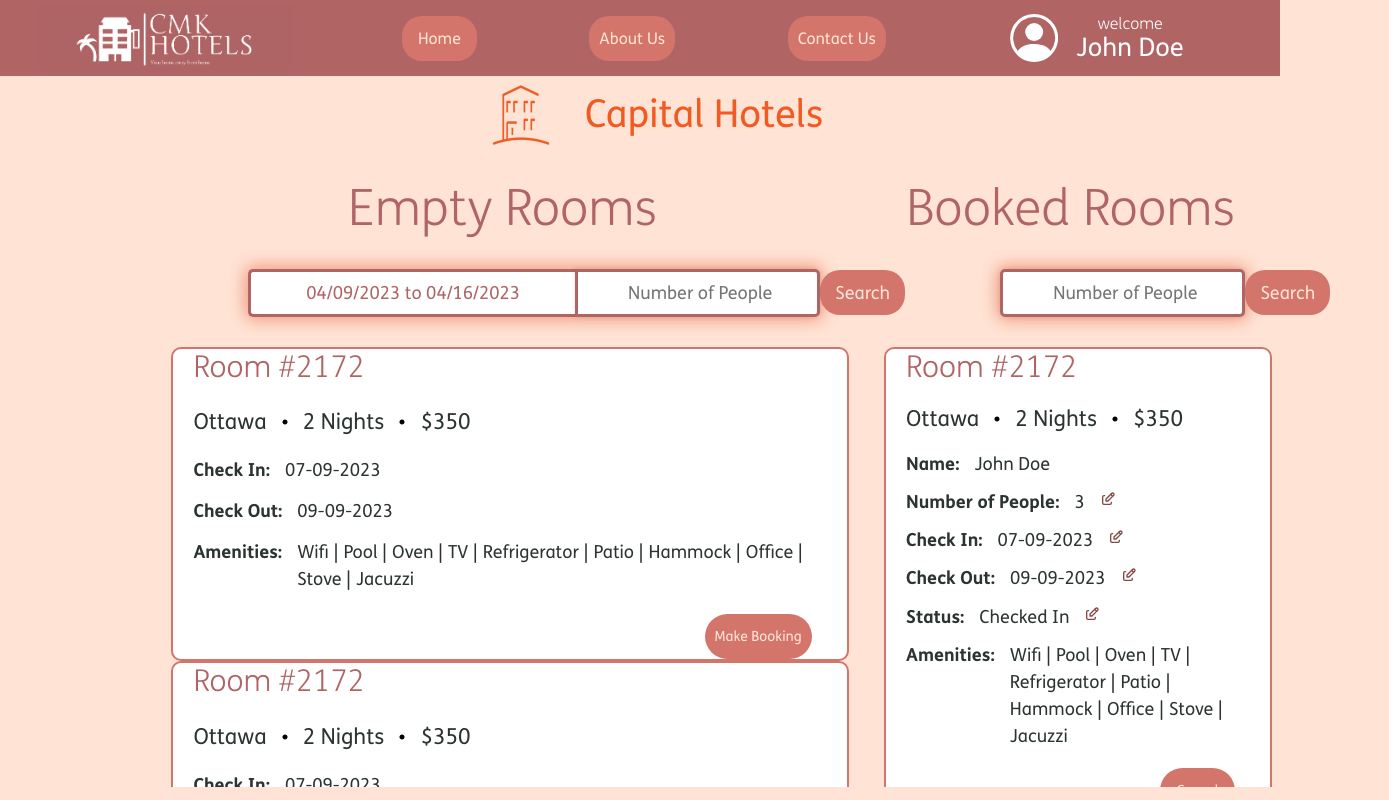
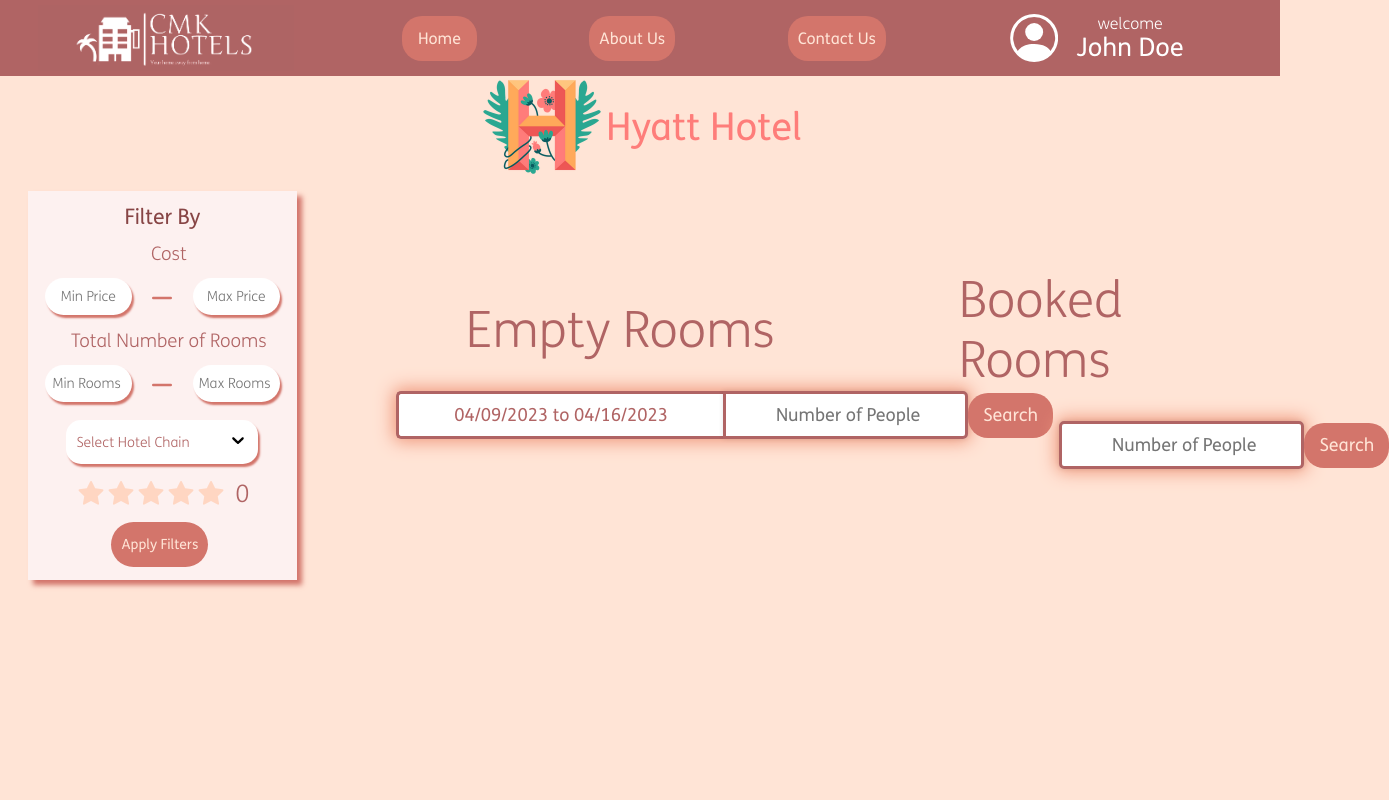
Before and after one commit to Mohamad-Kassas/CMK-Hotels, a Next.js app: page / in a window 1280 px wide. Shown: the whole page, 1389 px wide, since content can reach past the window. Built offline with nearby package versions, Linux system fonts and the light colour scheme.

Commit message:
Started Employee Page

```diff
--- a/src/pages/Components/Employee Page/EmployeePage.jsx
+++ b/src/pages/Components/Employee Page/EmployeePage.jsx
@@ -8,62 +8,84 @@
 import Booking from "../Bookings/Booking";
 
 function EmployeePage(props) {
-  const [name, setName] = useState(props.name);
-  const [hotelChain, setHotelChain] = useState(props.hotelChain);
+  const [employeeName, setEmployeeName] = useState(props.employeeName);
+  const [employeeHotelChain, setEmployeeHotelChain] = useState(
+    props.employeeHotelChain
+  );
+
   const [noInput, setNoInput] = useState(false);
-  const [emptyRoomSearch, setEmptyRoomSearch] = useState(true);
+  const [emptyRoomSearch, setEmptyRoomSearch] = useState(false);
   const [occupiedRoomSearch, setOccupiedRoomSearch] = useState(false);
 
+  const [emptyRoomNumberOfPeople, setEmptyRoomNumberOfPeople] = useState(0);
+  const [occupiedRoomNumber, setOccupiedRoomNumber] = useState(0);
+
+  const [emptyRoomDateRange, setEmptyRoomDateRange] = useState("00/00/0000");
+  const [minPrice, setMinPrice] = useState(0);
+  const [maxPrice, setMaxPrice] = useState(1000000);
+  const [minRooms, setMinRooms] = useState(0);
+  const [maxRooms, setMaxRooms] = useState(1000000);
+  const [rating, setRating] = useState(0);
+  const [hotelChains, setHotelChains] = useState([
+    "Paradise Hotels",
+    "Hyatt Hotel",
+    "Elite Hotels",
+    "Hotel Grandeur",
+    "Capital Hotels",
+  ]);
+
   const emptyRoomSearchClick = () => {
-    // if (numberOfPeople() != 0) {
-    //   setEmptyRoomSearch(true);
-    //   setOccupiedRoomSearch(false);
-    //   setNoInput(false);
-    // } else {
-    //   setNoInput(true);
-    // }
+    if (emptyRoomNumberOfPeople > 0) {
+      setEmptyRoomSearch(true);
+      setOccupiedRoomSearch(false);
+      setNoInput(false);
+    } else {
+      setNoInput(true);
+    }
   };
 
   const occupiedRoomSearchClick = () => {
-    // Should be room number not number of poeple
-    // if (numberOfPeople() != 0) {
-    //   setEmptyRoomSearch(false);
-    //   setOccupiedRoomSearch(true);
-    //   setNoInput(false);
-    // } else {
-    //   setNoInput(true);
-    // }
+    if (occupiedRoomNumber > 0) {
+      setEmptyRoomSearch(false);
+      setOccupiedRoomSearch(true);
+      setNoInput(false);
+    } else {
+      setNoInput(true);
+    }
   };
 
   return (
     <>
       <NavigationBar
         loggedIn={true}
-        name={name}
+        name={employeeName}
         customer={false}
         employee={true}
       ></NavigationBar>
       <div className={styles.hotelNameContainer}>
-        <HotelChainLogo hotelChain={hotelChain} />
+        <HotelChainLogo hotelChain={employeeHotelChain} />
         <div
           className={
-            hotelChain == "Paradise Hotels"
+            employeeHotelChain == "Paradise Hotels"
               ? styles.hotelNameParadise
-              : hotelChain == "Hyatt Hotel"
+              : employeeHotelChain == "Hyatt Hotel"
               ? styles.hotelNameHyatt
-              : hotelChain == "Hotel Grandeur"
+              : employeeHotelChain == "Hotel Grandeur"
               ? styles.hotelNameGrandeur
-              : hotelChain == "Elite Hotels"
+              : employeeHotelChain == "Elite Hotels"
               ? styles.hotelNameElite
-              : hotelChain == "Capital Hotels"
+              : employeeHotelChain == "Capital Hotels"
               ? styles.hotelNameCapital
               : null
           }
         >
-          {hotelChain}
+          {employeeHotelChain}
         </div>
       </div>
       <div className={styles.searchContainer}>
+        <div className={styles.filterBoxContainer}>
+          <FilterBox />
+        </div>
         <div className={styles.searchAndResultsContainer}>
           <div className={styles.titleContainer}>
             <Title titleText={"Empty Rooms"} size={"large"} rating={-1} />
@@ -72,6 +94,7 @@
             <SearchBar
               emptyRoomsSearchBar={true}
               searchOnClick={emptyRoomSearchClick}
+              updateNumberOfPeople={setEmptyRoomNumberOfPeople}
             />
           </div>
           {emptyRoomSearch ? (
@@ -165,6 +188,7 @@
             <SearchBar
               occupiedRoomsSearchBar={true}
               searchOnClick={occupiedRoomSearchClick}
+              updateRoomNumber={setOccupiedRoomNumber}
             />
           </div>
 
--- a/src/pages/Components/Filter Box/Cost.jsx
+++ b/src/pages/Components/Filter Box/Cost.jsx
@@ -14,14 +14,26 @@
 
   return (
     <div className={styles.container}>
-      <CostInput text="Min Price" handleOnChange={setMinPrice} />
+      <CostInput
+        text="Min Price"
+        handleOnChange={() => {
+          setMinPrice();
+          props.setFilterMinPrice();
+        }}
+      />
       <BsDash
         size={40}
         color={"#d3756b"}
         display={"flex"}
         justifyContent={"center"}
       />
-      <CostInput text="Max Price" handleOnChange={setMaxPrice} />
+      <CostInput
+        text="Max Price"
+        handleOnChange={() => {
+          setMaxPrice();
+          props.setFilterMaxPrice();
+        }}
+      />
     </div>
   );
 }
--- a/src/pages/Components/Filter Box/FilterBox.jsx
+++ b/src/pages/Components/Filter Box/FilterBox.jsx
@@ -1,21 +1,41 @@
-import Cost from "./Cost"
-import NumberOfRooms from "./NumberOfRooms"
-import HotelChainSelector from "./HotelChainSelector"
-import Rating from "./Rating"
-import BookingButton from "../Bookings/BookingButton"
-import styles from "../Styles/Filter Box Styles/FilterBox.module.css"
+import React, { useState } from "react";
+import Cost from "./Cost";
+import NumberOfRooms from "./NumberOfRooms";
+import HotelChainSelector from "./HotelChainSelector";
+import Rating from "./Rating";
+import BookingButton from "../Bookings/BookingButton";
+import styles from "../Styles/Filter Box Styles/FilterBox.module.css";
 
 function FilterBox() {
+  const [minPrice, setMinPrice] = useState(0);
+  const [maxPrice, setMaxPrice] = useState(1000000);
+  const [minRooms, setMinRooms] = useState(0);
+  const [maxRooms, setMaxRooms] = useState(1000000);
+  const [hotelChains, setHotelChains] = useState([
+    "Paradise Hotels",
+    "Hyatt Hotel",
+    "Elite Hotels",
+    "Hotel Grandeur",
+    "Capital Hotels",
+  ]);
+  const [rating, setRating] = useState(0);
+
+  //const applyFilters = () => {
+
   return (
     <div className={styles.container}>
       <div className={styles.titleText}>{"Filter By"}</div>
       <div className={styles.text}>{"Cost"}</div>
-      <Cost />
+      <Cost setFilterMinPrice={setMinPrice} setFilterMaxPrice={setMaxPrice} />
       <div className={styles.text}>{"Total Number of Rooms"}</div>
-      <NumberOfRooms />
+      <NumberOfRooms
+        setFilterMinRooms={setMinRooms}
+        setFilterMaxRooms={setMaxRooms}
+      />
       {/* <div className={styles.text}>{"Hotel Chain"}</div> */}
       <HotelChainSelector
         isMulti={true}
+        setFilterHotelChains={setHotelChains}
         placeHolder="Select Hotel Chain"
         options={[
           { value: "paradise hotels", label: "Paradise Hotels" },
@@ -26,12 +46,12 @@
         ]}
       />
       {/* <div className={styles.text}>{"Hotel Rating"}</div> */}
-      <Rating />
+      <Rating setFilterRating={setRating} />
       <div className={styles.button}>
         <BookingButton buttonText="Apply Filters" />
       </div>
     </div>
-  )
+  );
 }
 
-export default FilterBox
+export default FilterBox;
--- a/src/pages/Components/Filter Box/HotelChainSelector.jsx
+++ b/src/pages/Components/Filter Box/HotelChainSelector.jsx
@@ -90,6 +90,7 @@
     e.stopPropagation();
     const newValue = removeOption(option);
     setSelectedValue(newValue);
+    props.setFilterHotelChains(newValue);
     onChange(newValue);
   };
 
@@ -105,6 +106,7 @@
       newValue = option;
     }
     setSelectedValue(newValue);
+    props.setFilterHotelChains(newValue);
     onChange(newValue);
   };
 
--- a/src/pages/Components/Filter Box/NumberOfRooms.jsx
+++ b/src/pages/Components/Filter Box/NumberOfRooms.jsx
@@ -14,14 +14,26 @@
 
   return (
     <div className={styles.container}>
-      <CostInput text="Min Rooms " handleOnChange={setMinRooms} />
+      <CostInput
+        text="Min Rooms "
+        handleOnChange={() => {
+          setMinRooms();
+          props.setFilterMinRooms();
+        }}
+      />
       <BsDash
         size={40}
         color={"#d3756b"}
         display={"flex"}
         justifyContent={"center"}
       />
-      <CostInput text="Max Rooms " handleOnChange={setMaxRooms} />
+      <CostInput
+        text="Max Rooms "
+        handleOnChange={() => {
+          setMaxRooms();
+          props.setFilterMaxRooms();
+        }}
+      />
     </div>
   );
 }
--- a/src/pages/Components/Filter Box/Rating.jsx
+++ b/src/pages/Components/Filter Box/Rating.jsx
@@ -17,6 +17,7 @@
     setStar4Filled(false);
     setStar5Filled(false);
     setRating(1);
+    props.setFilterRating(1);
   };
 
   const handleStar2Click = () => {
@@ -26,6 +27,7 @@
     setStar4Filled(false);
     setStar5Filled(false);
     setRating(2);
+    props.setFilterRating(2);
   };
 
   const handleStar3Click = () => {
@@ -35,6 +37,7 @@
     setStar4Filled(false);
     setStar5Filled(false);
     setRating(3);
+    props.setFilterRating(3);
   };
 
   const handleStar4Click = () => {
@@ -44,6 +47,7 @@
     setStar4Filled(true);
     setStar5Filled(false);
     setRating(4);
+    props.setFilterRating(4);
   };
 
   const handleStar5Click = () => {
@@ -53,6 +57,7 @@
     setStar4Filled(true);
     setStar5Filled(true);
     setRating(5);
+    props.setFilterRating(5);
   };
 
   return (
--- a/src/pages/Components/Search Bar/SearchBar.jsx
+++ b/src/pages/Components/Search Bar/SearchBar.jsx
@@ -1,16 +1,16 @@
-import React, { useState, useRef, useEffect } from "react"
-import CityInput from "./CityInput"
-import DateRangeInput from "./DateRangeInput"
-import NumberOfPeopleInput from "./NumberOfPeopleInput"
-import { DateRange } from "react-date-range"
-import { addDays } from "date-fns"
+import React, { useState, useRef, useEffect } from "react";
+import CityInput from "./CityInput";
+import DateRangeInput from "./DateRangeInput";
+import NumberOfPeopleInput from "./NumberOfPeopleInput";
+import { DateRange } from "react-date-range";
+import { addDays } from "date-fns";
 
-import styles from "../Styles/Search Bar Styles/SearchBar.module.css"
+import styles from "../Styles/Search Bar Styles/SearchBar.module.css";
 
 function SearchBar(props) {
-  const [bookRoomsSearchBar] = useState(props.bookRoomsSearchBar)
-  const [emptyRoomsSearchBar] = useState(props.emptyRoomsSearchBar)
-  const [occupiedRoomsSearchBar] = useState(props.occupiedRoomsSearchBar)
+  const [bookRoomsSearchBar] = useState(props.bookRoomsSearchBar);
+  const [emptyRoomsSearchBar] = useState(props.emptyRoomsSearchBar);
+  const [occupiedRoomsSearchBar] = useState(props.occupiedRoomsSearchBar);
 
   const [range, setRange] = useState([
     {
@@ -18,53 +18,53 @@
       endDate: addDays(new Date(), 7),
       key: "selection",
     },
-  ])
+  ]);
 
-  const [city, setCity] = useState("")
-  const [numberOfPeople, setNumberOfPeople] = useState(0)
+  const [city, setCity] = useState("");
+  const [numberOfPeople, setNumberOfPeople] = useState(0);
 
-  const [open, setOpen] = useState(false)
+  const [open, setOpen] = useState(false);
 
-  const refOne = useRef(null)
+  const refOne = useRef(null);
 
   useEffect(() => {
-    document.addEventListener("keydown", hideOnEscape, true)
-    document.addEventListener("click", hideOnClickOutside, true)
-  }, [])
+    document.addEventListener("keydown", hideOnEscape, true);
+    document.addEventListener("click", hideOnClickOutside, true);
+  }, []);
 
   const toggleOpen = () => {
-    setOpen((open) => !open)
-  }
+    setOpen((open) => !open);
+  };
 
   const hideOnEscape = (e) => {
     if (e.key === "Escape") {
-      setOpen(false)
+      setOpen(false);
     }
-  }
+  };
 
   const hideOnClickOutside = (e) => {
     if (refOne.current && !refOne.current.contains(e.target)) {
-      setOpen(false)
+      setOpen(false);
     }
-  }
+  };
 
   const handleSearchButtonClick = () => {
-    props.searchOnClick()
-    console.log("city: " + city)
-    console.log("number of people: " + numberOfPeople)
-    console.log("start date: " + range[0].startDate)
-    console.log("end date: " + range[0].endDate)
-  }
+    props.searchOnClick();
+    console.log("city: " + city);
+    console.log("number of people: " + numberOfPeople);
+    console.log("start date: " + range[0].startDate);
+    console.log("end date: " + range[0].endDate);
+  };
 
   const getInputsStyle = () => {
     if (bookRoomsSearchBar) {
-      return styles.inputsWithButtonContainerBookRooms
+      return styles.inputsWithButtonContainerBookRooms;
     } else if (emptyRoomsSearchBar) {
-      return styles.inputsWithButtonContainerEmptyRooms
+      return styles.inputsWithButtonContainerEmptyRooms;
     } else if (occupiedRoomsSearchBar) {
-      return styles.inputsWithButtonContainerOccupiedRooms
+      return styles.inputsWithButtonContainerOccupiedRooms;
     }
-  }
+  };
 
   return (
     <div className={styles.searchBarContainer}>
@@ -79,7 +79,10 @@
                 setOpenFunction={() => toggleOpen()}
               />
               <NumberOfPeopleInput
-                handleOnChange={(e) => setNumberOfPeople(e)}
+                handleOnChange={(e) => {
+                  setNumberOfPeople(e);
+                  props.updateNumberOfPeople();
+                }}
                 rightOfSearchBar={true}
               />
             </>
@@ -101,7 +104,10 @@
           {occupiedRoomsSearchBar ? (
             <>
               <NumberOfPeopleInput
-                handleOnChange={(e) => setNumberOfPeople(e)}
+                handleOnChange={(e) => {
+                  setNumberOfPeople(e);
+                  props.updateupdateRoomNumber();
+                }}
                 allOfSearchBar={true}
               />
             </>
@@ -133,7 +139,7 @@
         </div>
       </div>
     </div>
-  )
+  );
 }
 
-export default SearchBar
+export default SearchBar;
--- a/src/pages/Components/Styles/Employee Page Styles/EmployeePage.module.css
+++ b/src/pages/Components/Styles/Employee Page Styles/EmployeePage.module.css
@@ -3,7 +3,8 @@
   flex-direction: row;
   justify-content: space-evenly;
   align-items: center;
-  padding-left: 10vw;
+  padding-left: 20px;
+  padding-right: 20px;
 }
 
 .searchBarContainer {
@@ -53,12 +54,12 @@
   flex-direction: row;
   justify-content: center;
   align-items: center;
-  margin-top: 4%;
+  margin-top: 5%;
 }
 
 .resultsContainer {
   width: 100%;
-  height: 55vh;
+  height: 50vh;
   overflow-y: auto;
   display: flex;
   flex-direction: column;
@@ -72,3 +73,6 @@
   justify-content: space-evenly;
   align-items: center;
 }
+
+.filterBoxContainer {
+}
--- a/src/pages/_app.jsx
+++ b/src/pages/_app.jsx
@@ -34,6 +34,9 @@
     //   ]}
     // />
     //<FilterBox />
-    <EmployeePage name={"John Doe"} hotelChain={"Capital Hotels"} />
+    <EmployeePage
+      employeeName={"John Doe"}
+      employeeHotelChain={"Hyatt Hotel"}
+    />
   );
 }
```
